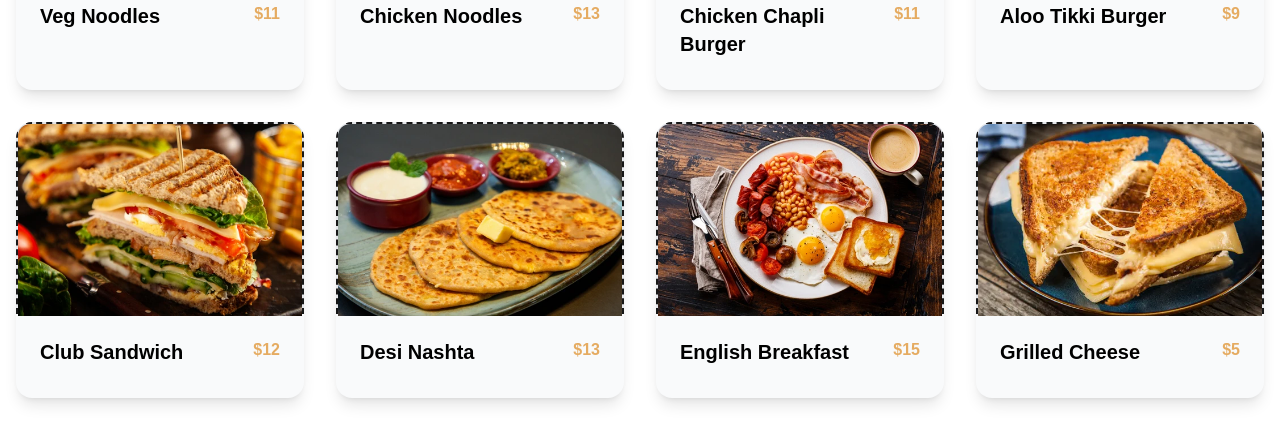
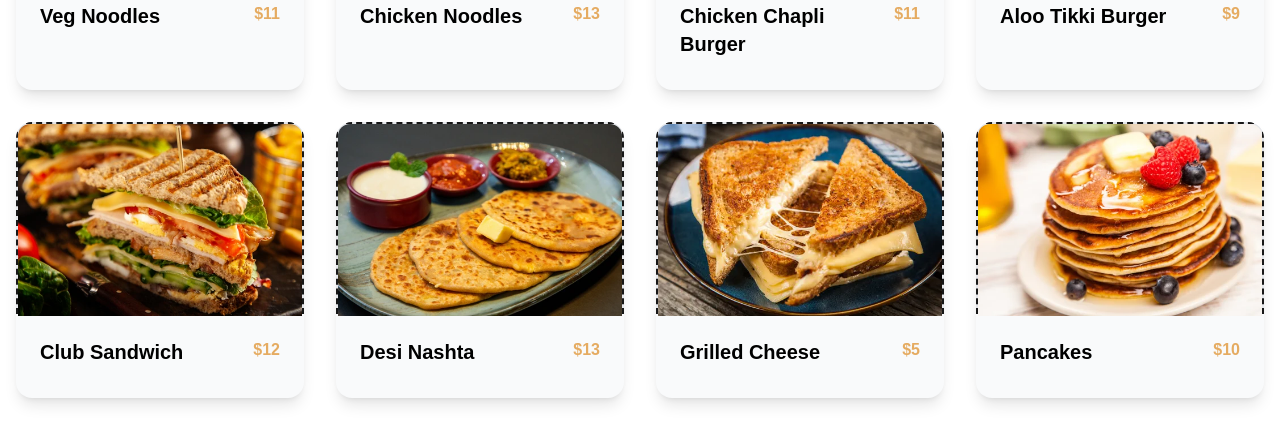
Before and after one commit to madnywebtech786/Mrchai, a Next.js app: page / in a window 1280 px wide. Shown: the part 2560-2996 px from the top of the page. Built offline with nearby package versions, Linux system fonts and the light colour scheme; a web font is replaced by a local one.

Commit message:
removed english breakfast from menu

```diff
--- a/src/app/components/MenuFilter.js
+++ b/src/app/components/MenuFilter.js
@@ -63,14 +63,6 @@ export default function MenuSection({page=false}) {
       price: "$13",
       description: "A homely platter of chai + paratha + pickle",
       img: "/images/menu/desi-nashta.webp",
-    },
-    {
-      id: 7,
-      name: "English Breakfast",
-      category: "Brunch",
-      price: "$15",
-      description: "Eggs, sausage, toast, beans & tea/coffee",
-      img: "/images/menu/english-breakfast.webp",
     },
     {
       id: 8,
```
